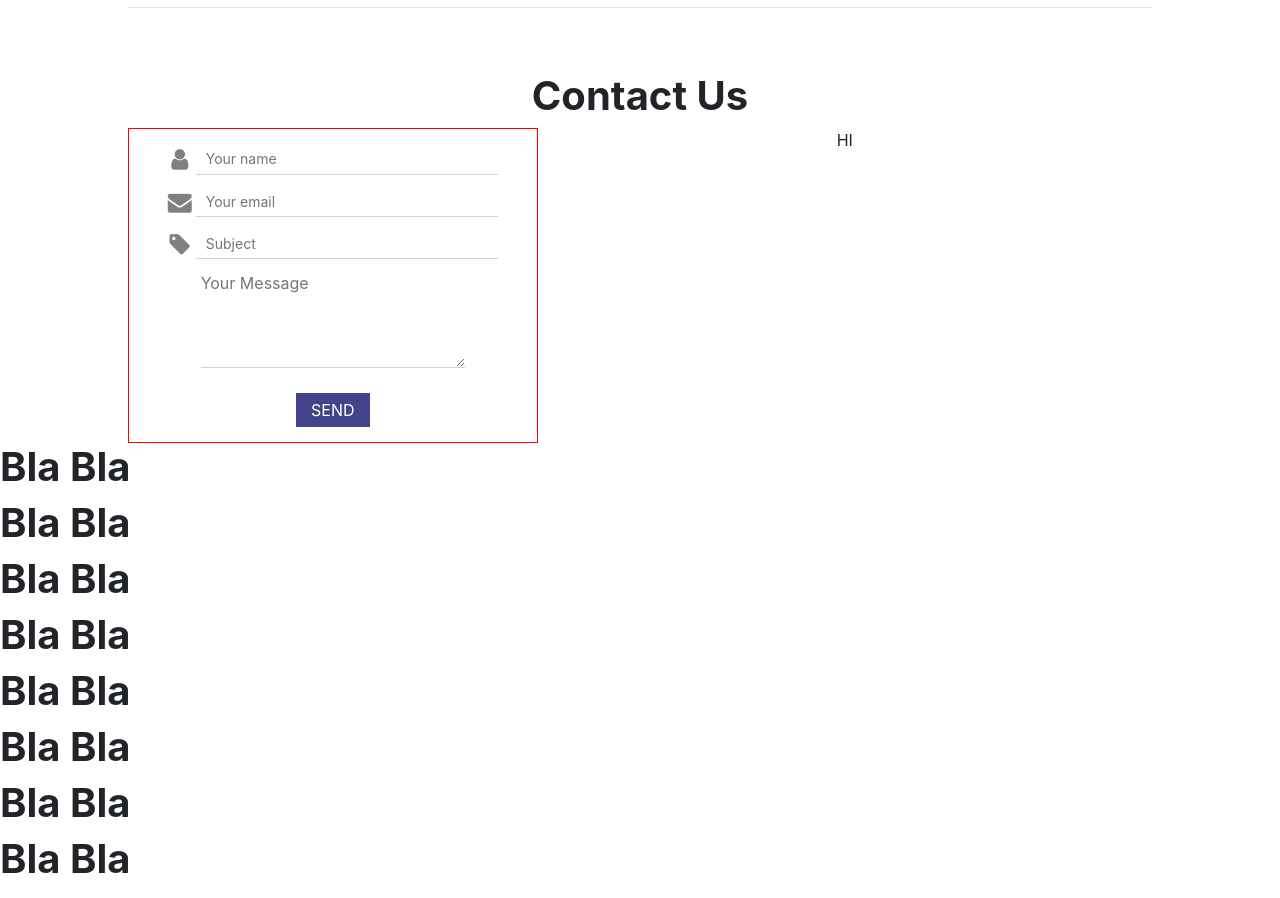
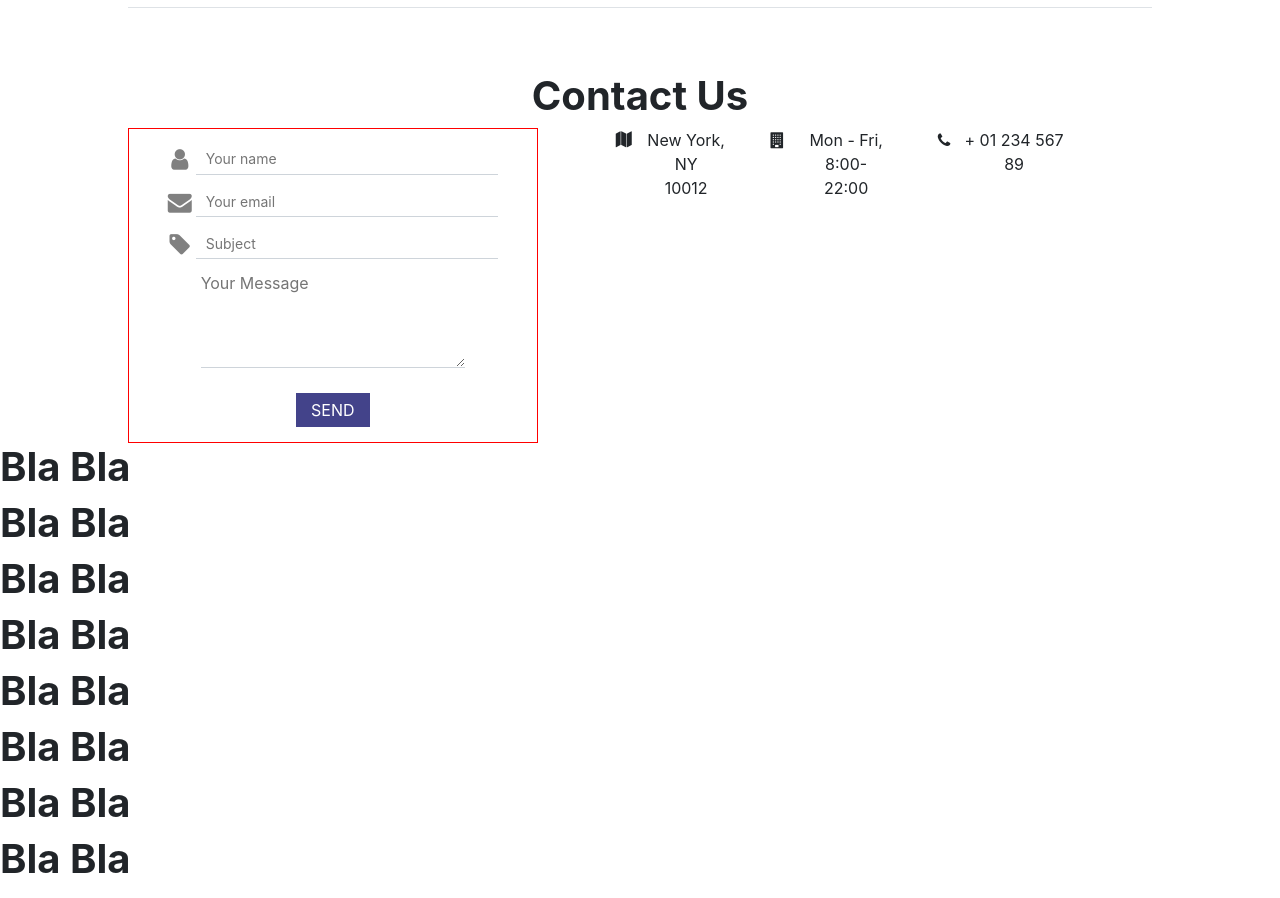
Before and after one commit to kolpakovin/responsive-website-front-end, a React (Create React App) app: page / in a window 1280 px wide. Shown: the part 2480-3378 px from the top of the page. Built offline with nearby package versions, Linux system fonts and the light colour scheme.

Commit message:
contact css

```diff
--- a/src/components/contact/contact.css
+++ b/src/components/contact/contact.css
@@ -54,3 +54,16 @@
     padding: 5px 15px;
     outline: none;
 }
+.info-grig {
+    display: flex;
+    justify-content: space-around;
+    width: 80%;
+    margin: 0 auto;
+}
+.info-item {
+    display:flex;
+}
+.info-item i {
+    padding-top: 3%;
+    padding-right: 3%;
+}
--- a/src/components/contact/contact.js
+++ b/src/components/contact/contact.js
@@ -21,7 +21,17 @@ const ContactUs = props => {
                     </div>
                     <button>SEND</button>
                 </form>
-                <div className='info-grig'>HI</div>
+                <div className='info-grig'>
+                    <div className='info-item'>
+                        <i className="fa fa-map fa-1x"></i><p>New York, NY < br/> 10012</p>
+                    </div>
+                    <div className='info-item'>
+                        <i className="fa fa-building fa-1x "></i><p>Mon - Fri, 8:00- < br/> 22:00</p>
+                    </div>
+                    <div className='info-item'>
+                        <i className="fa fa-phone fa-1x"></i><p>+ 01 234 567 89</p>
+                    </div>
+                </div>
             </div>
 
         </section>
```
